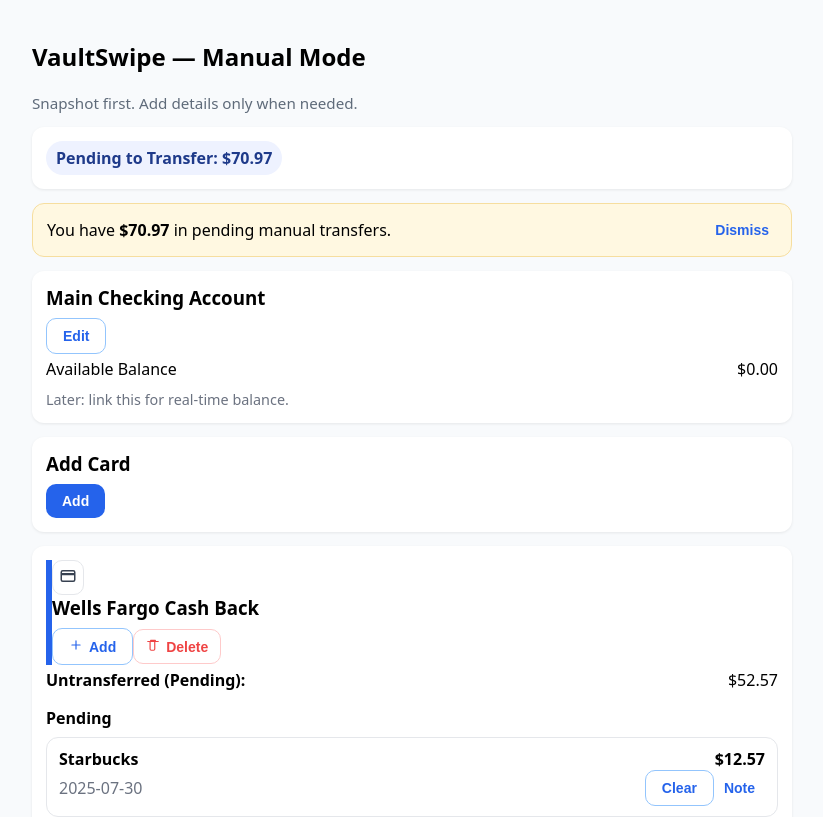
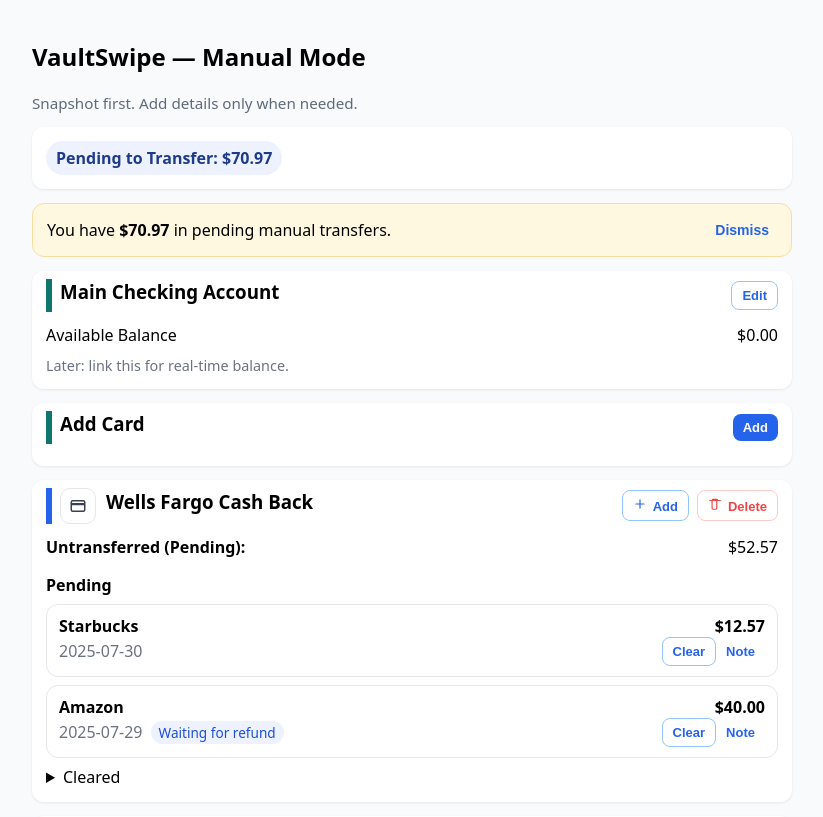
Before and after one commit to andrewewickes-ui/credit-card-mvp, a React (Create React App) app: page / in a window 1280 px wide. Shown: the top 817 px of the page, without its empty margins (228-1051 px from the left). Built offline with nearby package versions, Linux system fonts and the light colour scheme.

Commit message:
Update styles.css

```diff
--- a/src/styles.css
+++ b/src/styles.css
@@ -1,4 +1,8 @@
 /* ===== Base ===== */
+:root {
+  --actions-width: 220px; /* keeps actions aligned down the page */
+}
+
 body {
   font-family: system-ui, -apple-system, Segoe UI, Roboto, Arial, sans-serif;
   background: #f8fafc;
@@ -39,6 +43,7 @@ input, select, button {
 .muted { color: #6b7280; }
 .hint { color: #6b7280; font-size: 0.9em; margin-top: 6px; }
 .mt8 { margin-top: 8px; }
+.truncate { white-space: nowrap; overflow: hidden; text-overflow: ellipsis; }
 
 /* ===== Header / Snapshot ===== */
 .topbar { margin-bottom: 14px; }
@@ -117,31 +122,49 @@ input, select, button {
 }
 .btn-danger-outline:hover { background: #fef2f2; }
 
-/* ===== Card headers / edit affordance ===== */
-.card-header {
-  display: flex;
-  justify-content: space-between;
-  align-items: center;
-  padding-left: 8px;
-  margin: -6px 0 8px 0;
-  border-left: 6px solid #0f766e; /* default; overridden inline per card */
-}
-.cc-header { align-items: center; }
-.cc-title { display: flex; align-items: center; gap: 10px; }
-.cc-actions { display: flex; align-items: center; gap: 8px; }
+/* Small buttons */
+.btn-sm { padding: 6px 10px; font-weight: 700; border-radius: 8px; font-size: 13px; }
 
+/* Icon-only button (used for edit icon) */
 .icon-btn {
   background: #fff;
   border: 1px solid #e5e7eb;
   color: #374151;
-  padding: 6px;
+  width: 36px;
+  height: 36px;
+  padding: 0;
   border-radius: 10px;
   cursor: pointer;
+  display: inline-flex;
+  align-items: center;
+  justify-content: center;
 }
 .icon-btn:hover { background: #f9fafb; }
 
-.cc-edit { margin-top: 10px; }
-.cc-add-txn { margin-top: 10px; }
+/* ===== Aligned headers/rows ===== */
+.row-header {
+  display: flex;
+  align-items: center;
+  padding-left: 8px;
+  margin: -6px 0 8px 0;
+  border-left: 6px solid #0f766e; /* default; overridden inline per-card */
+  gap: 10px;
+}
+.title-col {
+  flex: 1 1 auto;
+  display: flex;
+  align-items: center;
+  gap: 10px;
+  min-width: 0; /* allows truncate to work */
+}
+.actions-col {
+  flex: 0 0 var(--actions-width);
+  width: var(--actions-width);
+  display: flex;
+  justify-content: flex-end;
+  align-items: center;
+  gap: 8px;
+}
 
 /* ===== Sections ===== */
 .section { margin-top: 12px; }
@@ -188,5 +211,7 @@ input, select, button {
   .txn-row.compact { padding: 12px; }
   .txn-line1, .txn-line2 { gap: 8px; }
   .txn-meta-left { flex-wrap: wrap; }
-  .cc-actions { gap: 6px; }
+
+  /* Keep actions aligned on mobile too */
+  :root { --actions-width: 150px; }
 }
```
